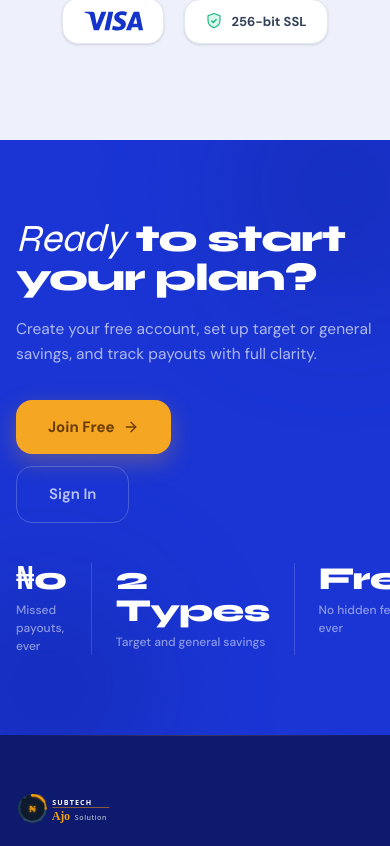
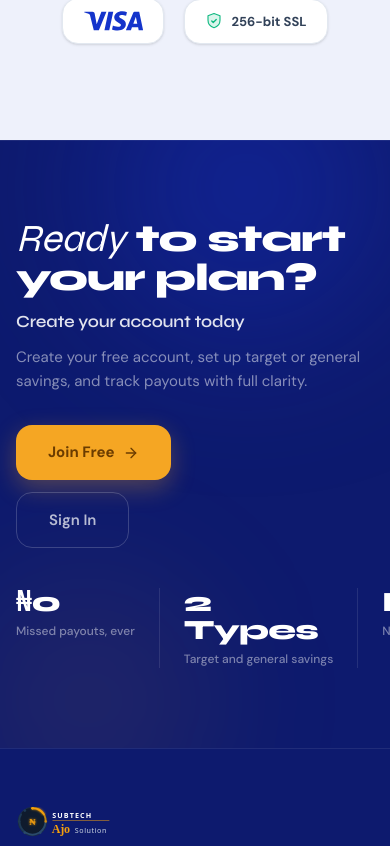
Before and after one commit to Oladimeji402/Ajo-pay, a Next.js app: page / in a window 390 px wide. Shown: the part 5638-6484 px from the top of the page. Built offline with nearby package versions, Linux system fonts and the light colour scheme.

Commit message:
refactor: Update Footer and CTA components for improved styling and layout - Change footer border styling and background color - Revise CTA section background color, opacity, and layout adjustments for better visual hierarchy and responsiveness

```diff
--- a/components/layout/Footer.tsx
+++ b/components/layout/Footer.tsx
@@ -32,9 +32,7 @@ export const Footer = () => {
     ];
 
     return (
-        <footer className="relative overflow-hidden" style={{ backgroundColor: '#0D1A6E' }}>
-            <div className="h-px bg-gradient-to-r from-transparent via-brand-accent/20 to-transparent" />
-
+        <footer className="relative overflow-hidden border-t border-white/[0.08]" style={{ backgroundColor: '#0D1A6E' }}>
             {/* Main Footer */}
             <Container className="py-14">
                 <div className="grid grid-cols-2 md:grid-cols-4 lg:grid-cols-5 gap-10 lg:gap-16">
--- a/components/sections/CTA.tsx
+++ b/components/sections/CTA.tsx
@@ -9,25 +9,28 @@ export const CTA = () => {
     return (
         <section
             className="py-20 lg:py-24 relative overflow-hidden"
-            style={{ backgroundColor: '#1A35D4' }}
+            style={{ backgroundColor: '#0D1A6E' }}
         >
-            {/* Texture — subtle dark dot grid */}
+            {/* Soft top edge — separates from content above */}
+            <div className="absolute inset-x-0 top-0 h-px bg-white/[0.08]" />
+
+            {/* Texture — subtle light dots on navy */}
             <div
-                className="absolute inset-0 pointer-events-none opacity-[0.07]"
+                className="absolute inset-0 pointer-events-none opacity-[0.04]"
                 style={{
-                    backgroundImage: 'radial-gradient(rgba(13,26,110,1) 0.5px, transparent 0.5px)',
+                    backgroundImage: 'radial-gradient(rgba(255,255,255,1) 0.5px, transparent 0.5px)',
                     backgroundSize: '28px 28px',
                 }}
             />
 
-            {/* Ambient shape — top right */}
+            {/* Ambient glow — soft brand lift, not a second color block */}
             <div
-                className="absolute -top-20 -right-20 w-64 h-64 rounded-full pointer-events-none"
-                style={{ backgroundColor: 'rgba(13,26,110,0.18)', filter: 'blur(60px)' }}
+                className="absolute -top-24 right-0 w-72 h-72 rounded-full pointer-events-none"
+                style={{ backgroundColor: 'rgba(26,53,212,0.35)', filter: 'blur(80px)' }}
             />
             <div
-                className="absolute -bottom-16 -left-16 w-56 h-56 rounded-full pointer-events-none"
-                style={{ backgroundColor: 'rgba(13,26,110,0.22)', filter: 'blur(60px)' }}
+                className="absolute -bottom-20 -left-10 w-64 h-64 rounded-full pointer-events-none"
+                style={{ backgroundColor: 'rgba(245,166,35,0.08)', filter: 'blur(70px)' }}
             />
 
             <Container className="relative z-10">
@@ -36,12 +39,12 @@ export const CTA = () => {
                     whileInView={{ opacity: 1, y: 0 }}
                     viewport={{ once: true }}
                     transition={{ duration: 0.55 }}
-                    className="flex flex-col lg:flex-row lg:items-center lg:justify-between gap-10 lg:gap-16"
+                    className="flex flex-col lg:flex-row lg:items-end gap-10 lg:gap-14 max-w-3xl"
                 >
                     {/* Left — headline */}
-                    <div className="lg:max-w-md">
+                    <div className="flex-1 min-w-0">
                         <h2
-                            className="leading-[1.0] mb-5"
+                            className="leading-[1.0] mb-3"
                             style={{
                                 fontSize: 'clamp(2.4rem, 5vw, 3.8rem)',
                                 color: '#FFFFFF',
@@ -53,8 +56,18 @@ export const CTA = () => {
                             <span style={{ fontFamily: 'var(--font-display)', fontWeight: 800, letterSpacing: '-0.03em' }}>your plan?</span>
                         </h2>
                         <p
-                            className="text-[15.5px] leading-relaxed mb-8 max-w-sm"
-                            style={{ color: 'rgba(255,255,255,0.65)' }}
+                            className="text-[17px] font-semibold mb-2.5"
+                            style={{
+                                fontFamily: 'var(--font-display)',
+                                color: 'rgba(255,255,255,0.88)',
+                                letterSpacing: '-0.01em',
+                            }}
+                        >
+                            Create your account today
+                        </p>
+                        <p
+                            className="text-[15px] leading-relaxed mb-8 max-w-sm"
+                            style={{ color: 'rgba(255,255,255,0.50)' }}
                         >
                             Create your free account, set up target or general savings, and track payouts with full clarity.
                         </p>
@@ -81,16 +94,16 @@ export const CTA = () => {
                                     className="inline-flex items-center justify-center text-[15px] font-semibold px-8 py-4 rounded-2xl transition-all"
                                     style={{
                                         color: 'rgba(255,255,255,0.70)',
-                                        border: '1.5px solid rgba(255,255,255,0.20)',
+                                        border: '1.5px solid rgba(255,255,255,0.18)',
                                         backgroundColor: 'transparent',
                                     }}
                                     onMouseEnter={e => {
                                         e.currentTarget.style.color = '#FFFFFF';
-                                        e.currentTarget.style.borderColor = 'rgba(255,255,255,0.40)';
+                                        e.currentTarget.style.borderColor = 'rgba(255,255,255,0.35)';
                                     }}
                                     onMouseLeave={e => {
                                         e.currentTarget.style.color = 'rgba(255,255,255,0.70)';
-                                        e.currentTarget.style.borderColor = 'rgba(255,255,255,0.20)';
+                                        e.currentTarget.style.borderColor = 'rgba(255,255,255,0.18)';
                                     }}
                                 >
                                     Sign In
@@ -99,8 +112,8 @@ export const CTA = () => {
                         </div>
                     </div>
 
-                    {/* Right — the 3 proof stats */}
-                    <div className="flex flex-row lg:flex-col gap-6 lg:gap-8">
+                    {/* Right — proof stats, sits close as support to the ask */}
+                    <div className="flex flex-row lg:flex-col gap-6 lg:gap-5 shrink-0 lg:pb-1">
                         {[
                             { value: '₦0', label: 'Missed payouts, ever' },
                             { value: '2 Types', label: 'Target and general savings' },
@@ -108,11 +121,11 @@ export const CTA = () => {
                         ].map((stat, i) => (
                             <div
                                 key={i}
-                                className={`${i > 0 ? 'border-l lg:border-l-0 lg:border-t pl-6 lg:pl-0 lg:pt-6' : ''}`}
-                                style={{ borderColor: 'rgba(255,255,255,0.15)' }}
+                                className={`${i > 0 ? 'border-l lg:border-l-0 lg:border-t pl-6 lg:pl-0 lg:pt-5' : ''}`}
+                                style={{ borderColor: 'rgba(255,255,255,0.10)' }}
                             >
                                 <p
-                                    className="text-[2rem] font-black leading-none tracking-tight"
+                                    className="text-[1.75rem] font-black leading-none tracking-tight"
                                     style={{
                                         fontFamily: 'var(--font-display)',
                                         color: '#FFFFFF',
@@ -121,8 +134,8 @@ export const CTA = () => {
                                     {stat.value}
                                 </p>
                                 <p
-                                    className="text-[12px] mt-1.5 font-medium"
-                                    style={{ color: 'rgba(255,255,255,0.50)' }}
+                                    className="text-[12px] mt-1.5 font-medium whitespace-nowrap"
+                                    style={{ color: 'rgba(255,255,255,0.45)' }}
                                 >
                                     {stat.label}
                                 </p>
```
